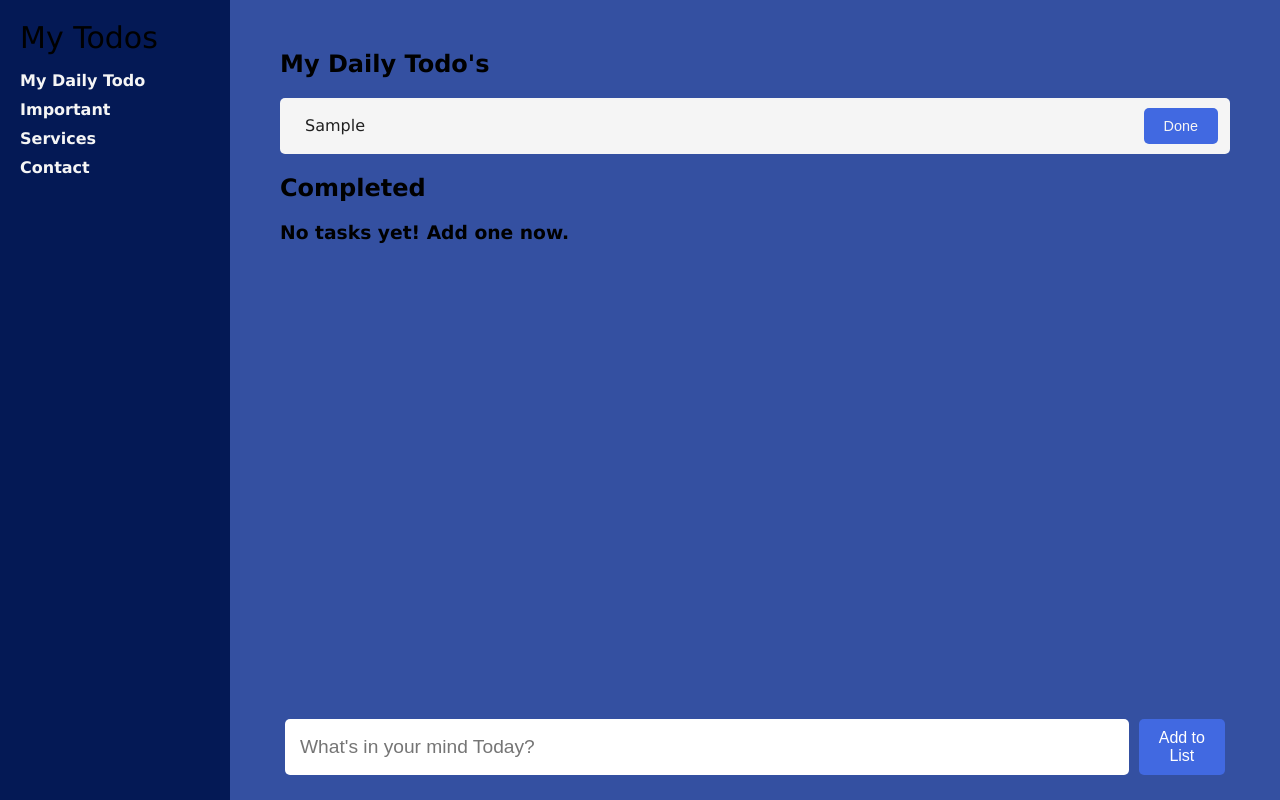
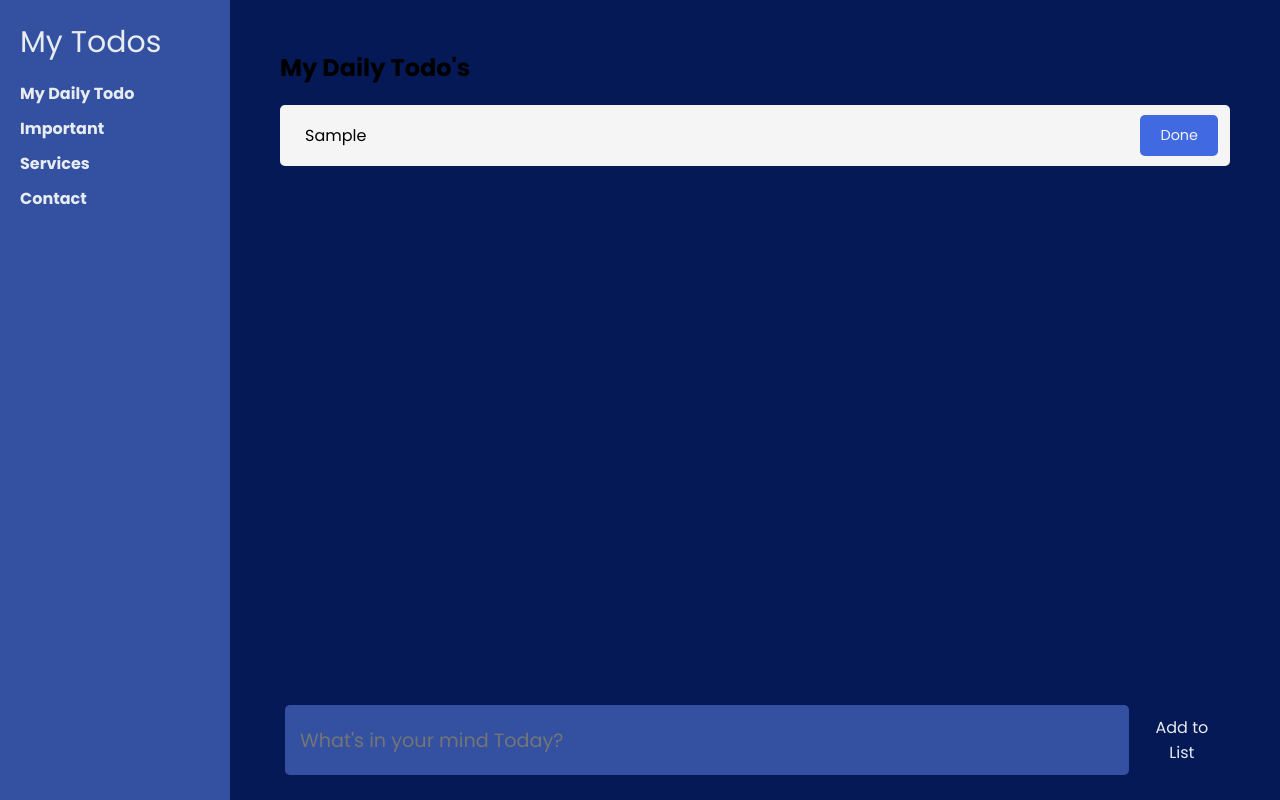
Before and after one commit to Abbas2712/Personal_Todo, a React (Create React App) app: page / in a window 1280 px wide. Both pictures are taken after typing "Sample" into the empty fields and a click on the button "Add to List". Built offline with nearby package versions, Linux system fonts and the light colour scheme.

Commit message:
change in complete todo list logic and major designing changes

```diff
--- /dev/null
+++ b/src/color.module.css
@@ -0,0 +1,6 @@
+:global(:root){
+    --primary-color: #041955;
+    --secondary-color: #3450A1;
+    --ternary-color: #748CD2;
+    --ghostwhite-color: #E7ECEF;
+}
--- a/src/components/DisplayTodos/DisplayTodos.js
+++ b/src/components/DisplayTodos/DisplayTodos.js
@@ -1,24 +1,71 @@
 import { useState } from "react";
 import Form from "./Form";
-import TodoList from "./Todolist";
 import styles from '../../style.module.css'
+import Todo from "./Todo";
 
 const DisplayTodos = () => {
-    const [todo, setTodo] = useState({name: "", status: false})
+    const [todo, setTodo] = useState({name: "", completed: false})
     const [todoList, setTodoList] = useState([])
     const [completedList, setCompletedList] = useState([])
+
+
+    const compeltedTodo = (todoId) => {
+        console.log("todolist", todoList)
+        console.log("completedList", completedList)
+        const toggletodo = todoList.find((todo)=> todo.id ===todoId)
+        console.log(toggletodo)
+
+        if(toggletodo){
+            const updatependinglist = todoList.filter((todo)=> todo.id !== todoId)
+            toggletodo.completed = true
+            setCompletedList((prevList)=>[...prevList,toggletodo])
+            console.log(completedList)
+
+            console.log(updatependinglist)
+            setTodoList(updatependinglist)
+
+        }else{
+            const togglecompltedtodo = completedList.find((todo)=> todo.id ===todoId)
+            console.log(togglecompltedtodo)
+
+            if(togglecompltedtodo){
+                const updatetcompletedlist = completedList.filter((todo)=> todo.id !== todoId)
+                togglecompltedtodo.completed = false
+                setTodoList((prevList)=> [...prevList, togglecompltedtodo])
+
+                setCompletedList(updatetcompletedlist)
+
+            }
+        }
+    }
 
     return (
         <div id={styles.displayContainer} className="DisplayContainer">
             <div className={styles.displayTodoList} >
             {/* Task to Complete */}
+
+
                 <h2>My Daily Todo's</h2>
-                <TodoList todoList={todoList} setTodoList={setTodoList} completedList={completedList} setCompletedList={setCompletedList} />
+                {todoList.length === 0 ? <h3>No tasks yet! Add one now.</h3> : todoList.map((todo) => (
+                <div name="todoLists">
+                    {
+                        <Todo key={todo.id} todo={todo} todoList={todoList} setTodoList={setTodoList} onToggle={compeltedTodo} />
+                    }
+                </div>
+                ))}
+
+
             {/* Completed Task */}
-            {completedList === null ? null
+            {completedList.length === 0 ? null
             : <>
                 <h2>Completed</h2>
-                <TodoList todoList={completedList} setTodoList={setTodoList} completedList={completedList} setCompletedList={setCompletedList}/>
+                {completedList.map((todo) => (
+                <div name="todoLists">
+                    {
+                        <Todo key={todo.id} todo={todo} todoList={todoList} setTodoList={setTodoList} onToggle={compeltedTodo}/>
+                    }
+                </div>
+            ))}
                 </>
             }
             </div>
--- a/src/components/DisplayTodos/Form.js
+++ b/src/components/DisplayTodos/Form.js
@@ -11,9 +11,8 @@ const Form = ({ todo, setTodo, todoList, setTodoList }) => {
     if (todo.name.trim() === "") {
       alert("Please enter a valid task");
     } else {
-      setTodoList([...todoList, { id: nanoid(), name: todo.name, status: false}]);
-      console.log(todoList);
-      setTodo({name: "", status: false});
+      setTodoList([...todoList, { id: nanoid(), name: todo.name, completed: false}]);
+      setTodo({name: "", completed: false});
     }
   };
 
--- a/src/components/DisplayTodos/Todo.js
+++ b/src/components/DisplayTodos/Todo.js
@@ -1,29 +1,19 @@
 import styles from '../../style.module.css'
 import React from "react";
 
-const Todo = ({ todo , todoList, setTodoList, completedList, setCompletedList}) => {
+const Todo = ({ todo, todoList, setTodoList, onToggle }) => {
 
-    const handleDeleteTodo=()=>{
-        setTodoList(todoList.filter((item)=>{
+    const handleDeleteTodo = () => {
+        setTodoList(todoList.filter((item) => {
             return item.id !== todo.id;
         }))
     }
-
-    const compeltedTodo= (todoId)=>{
-       const newArray =  todoList.map((todo)=> todo.id === todoId ? {...todo, status:!todo.status}: todo)
-       setTodoList(newArray)
-
-       const completedTask = newArray.filter((todoitem)=> todoitem.status)
-       setCompletedList(completedTask)
-       console.log(completedList)
-    }
-
-    const completed  = todo.status ? styles.completed : styles.notCompleted
+    const completed = todo.completed ? styles.completed : styles.notCompleted
 
     return (
         <>
             <div className={styles.todoitem} key={todo.id}>
-                <span className={completed} onClick={()=>compeltedTodo(todo.id)}><h3 className={styles.todoname} >{todo.name}</h3></span>
+                <span className={completed} onClick={()=> onToggle(todo.id)}><h3 className={styles.todoname} >{todo.name}</h3></span>
                 <button onClick={handleDeleteTodo} className={styles.deletebutton}>Done</button>
             </div>
         </>)
--- a/src/components/DisplayTodos/Todolist.js
+++ /dev/null
@@ -1,19 +0,0 @@
-import Todo from "./Todo";
-const TodoList = ({ todoList, setTodoList, completedList, setCompletedList}) => {
-
-    if (todoList?.length === 0) {
-        return (<h3>No tasks yet! Add one now.</h3>)
-    } else {
-        return (
-            todoList.map((todo) => (
-                <div name="todoLists">
-                    {
-                        <Todo key={todo.id} todo={todo} todoList={todoList} setTodoList={setTodoList} completedList={completedList} setCompletedList={setCompletedList} />
-                    }
-                </div>
-            ))
-        )
-    }
-}
-
-export default TodoList;
--- a/src/components/Sidebar/Sidebar.css
+++ b/src/components/Sidebar/Sidebar.css
@@ -1,9 +1,11 @@
+@import url(../../color.module.css);
+
 .sidebar{
     flex: 1.2;
     width: 15vw;
     height: 100vh;
-    background-color: #041955;
-    color: rgba(white, white, white, 0.87);
+    background-color: var(--secondary-color);
+    color: var(--ghostwhite-color);
     padding: 20px 20px 20px 20px;
 }
 
@@ -17,12 +19,12 @@
 }
 .nav-links a {
     text-decoration: none;
-    color: whitesmoke;
+    color: var(--ghostwhite-color);
     font-weight: bold;
 }
 
 .nav-links a:hover {
-color: #ffc107; /* Change the color on hover */
+color: var(--primary-color); /* Change the color on hover */
 }
 
 .logo{
--- a/src/style.module.css
+++ b/src/style.module.css
@@ -1,5 +1,8 @@
+@import url('./color.module.css');
+@import url("https://fonts.googleapis.com/css2?family=Poppins:wght@400;700&display=swap");
 * {
     box-sizing: border-box;
+    font-family: "Poppins", Helvetica;
 }
 
 #App{
@@ -11,8 +14,8 @@
 body {
   overflow: hidden;
   margin: 0;
-  font-family: Verdana, Geneva, Tahoma, sans-serif;
-  background-color: #3450A1;
+
+  background-color: var(--primary-color);
 }
 
 .header {
@@ -32,9 +35,8 @@ body {
 }
 
 span.completed{
-    text-decoration: line-through;
-    text-decoration-color: lightgrey !important;
-    color:red !important;
+    text-decoration: line-through lightgray;
+    color: lightgray;
     cursor: pointer;
 }
 .notCompleted{
@@ -44,8 +46,9 @@ span.completed{
 .todoInput{
     width: 100%;
     border: none;
+    background-color: var(--secondary-color);
     border-bottom: whitesmoke;
-    color: black;
+    color: #000000;
     font-size: 1.2em;
     padding: 12px 15px 12px 15px;
     margin: 5px;
@@ -60,13 +63,13 @@ span.completed{
     display:inline-block;
     border: none;
     cursor: pointer;
-    background: royalblue;
-    color: white;
+    background: var(--primary-color);
+    color: var(--ghostwhite-color);
     width: 10%;
     border-radius: 5px;
     font-size: 1em;
     padding: 10px;
-    margin: 5px
+    margin: 5px;
 }
 
 .inputContainer{
@@ -87,7 +90,7 @@ span.completed{
     padding:  2px 2px 2px 15px;
     font-size: 1em;
     font-weight: normal;
-    color: rgba(0, 0, 0, 0.87)
+    /* color: rgba(0, 0, 0, 0.87) */
 }
 
 .deletebutton{
```
